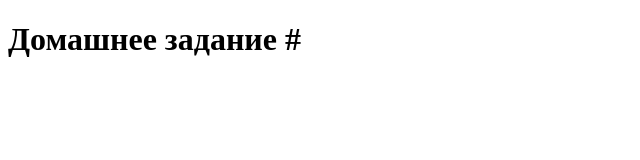
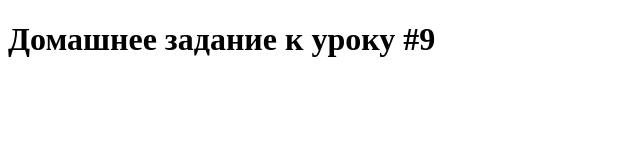
Before and after one commit to papaAndrew/js--hw-lesson8, a website: page src/index.html in a window 1280 px wide. Shown: the whole page, without its empty margins (0-640 px from the left). Drawn offline with Linux system fonts and the light colour scheme.

Commit message:
Homework #9. Mathematic operations

```diff
--- a/src/index.html
+++ b/src/index.html
@@ -2,10 +2,10 @@
 <html lang="en" dir="ltr">
   <head>
     <meta charset="utf-8">
-    <title>Homework #</title>
+    <title>Homework #9</title>
   </head>
   <body>
-    <h1>Домашнее задание #</h1>
+    <h1>Домашнее задание к уроку #9</h1>
 
     <!-- <script type="module" src="./index.js"></script> -->
   </body>
```
